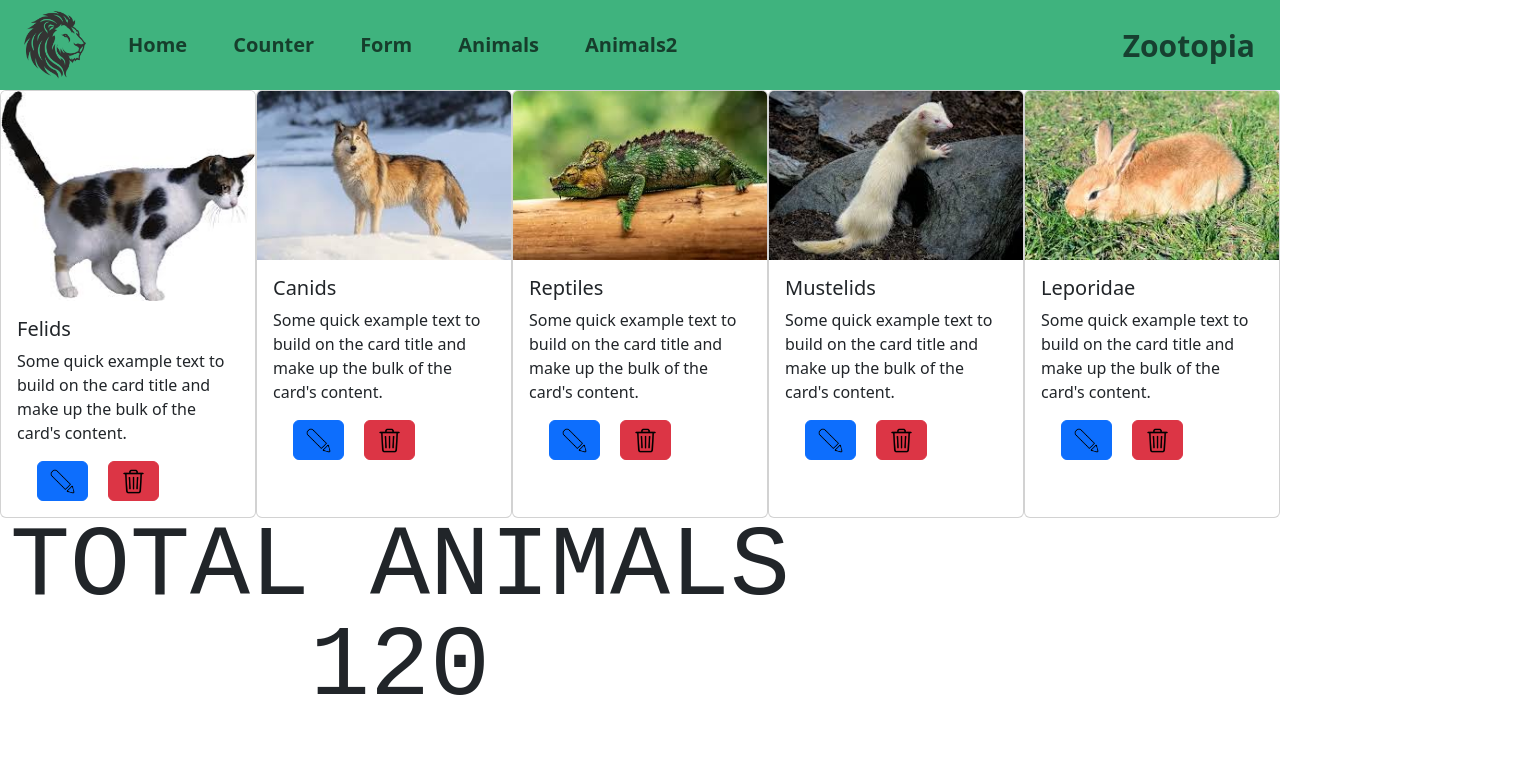
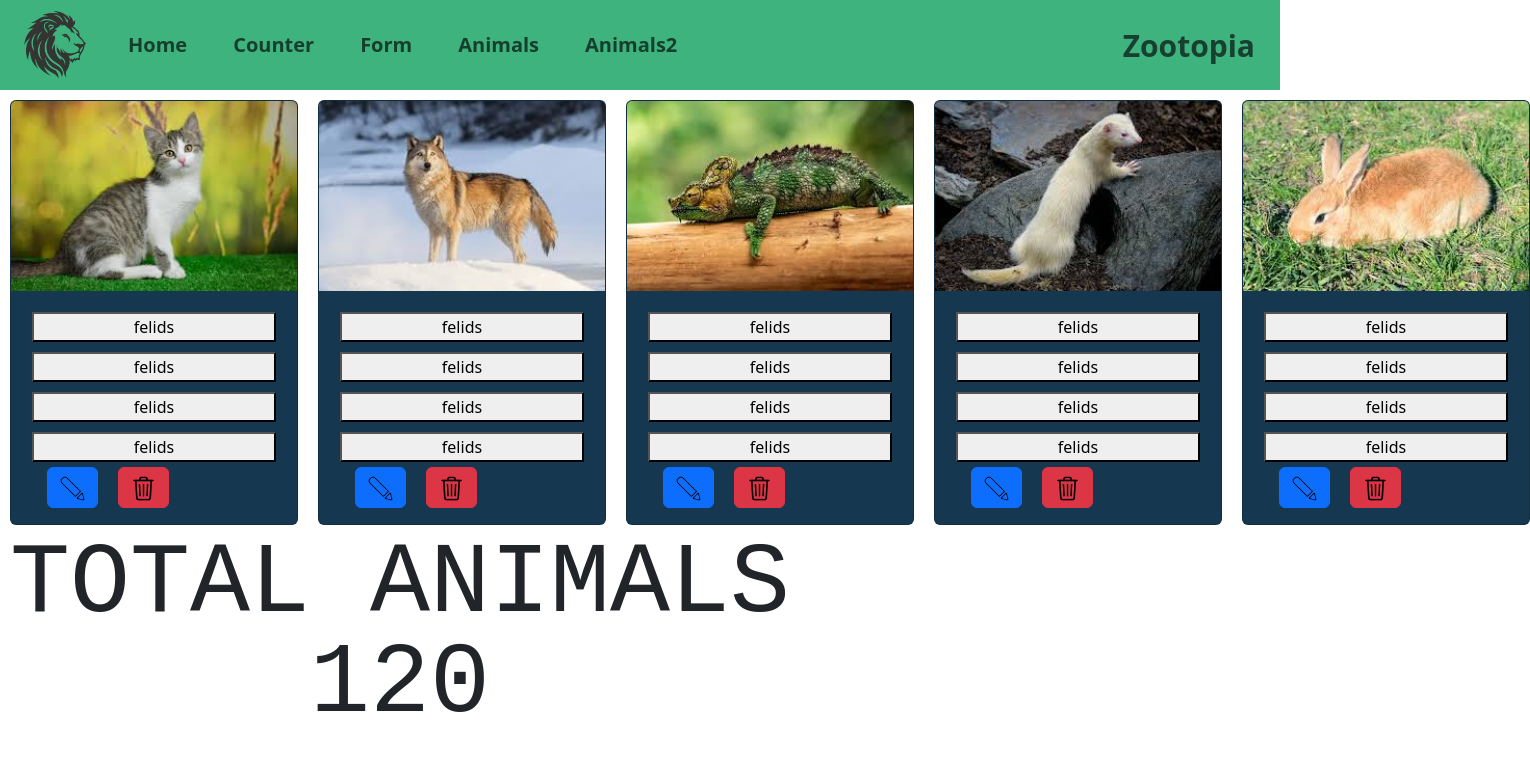
Before and after one commit to FactoriaF5-FactZoopia/Zootopia-FrontEnd, a Vue app: page /animals in a window 1280 px wide. Shown: the top 784 px of the page, 1530 px wide, since content can reach past the window. Built offline with nearby package versions, Linux system fonts and the light colour scheme.

Commit message:
card backgroud

```diff
--- a/src/components/Cards.vue
+++ b/src/components/Cards.vue
@@ -2,58 +2,89 @@
 </script>
 <template>
   <div id = "container">
+    <div class="card-complete">
       <div class="card" style="width: 18rem;">
-    <img class="card-img-top" src="../assets/imgAnimal/felino1.jpg" alt="Card image cap">
+      <img class="card-img-top" src="../assets/imgAnimal/cat1.jpg" alt="Card image cap">
       <div class="card-body">
-      <h5 class="card-title">Felids</h5>
-      <p class="card-text">Some quick example text to build on the card title and make up the bulk of the card's content.</p>
+        <div class="buttones">
+          <button> felids</button>
+          <button> felids</button>
+          <button> felids</button>
+          <button> felids</button>
+        </div>
+
       <div id = "botton">
           <a href="#" id="btn" class="btn btn-primary" ><img class="bin" src="../assets/icons/edit.png" alt="Card image cap"> </a>
           <a href="#" id="btn" class="btn btn-danger" >   <img class="bin" src="../assets/icons/bin.png" alt="Card image cap"> </a>
       </div>
       </div>
       </div>
+    </div>
+      <div class="card-complete">
       <div class="card" style="width: 18rem;">
       <img class="card-img-top" src="../assets/imgAnimal/Canids.jpg" alt="Card image cap">
       <div class="card-body">
-      <h5 class="card-title">Canids</h5>
-      <p class="card-text">Some quick example text to build on the card title and make up the bulk of the card's content.</p>
+        <div class="buttones">
+          <button> felids</button>
+          <button> felids</button>
+          <button> felids</button>
+          <button> felids</button>
+        </div>
         <div id = "botton">
           <a href="#" id="btn" class="btn btn-primary" ><img class="bin" src="../assets/icons/edit.png" alt="Card image cap"> </a>
           <a href="#" id="btn" class="btn btn-danger" >   <img class="bin" src="../assets/icons/bin.png" alt="Card image cap"> </a>
       </div>
       </div>
       </div>
+    </div>
+    <div class="card-complete">
       <div class="card" style="width: 18rem;">
       <img class="card-img-top" src="../assets/imgAnimal/reptiles.jpg" alt="Card image cap">
       <div class="card-body">
-      <h5 class="card-title">Reptiles</h5>
-      <p class="card-text">Some quick example text to build on the card title and make up the bulk of the card's content.</p>
+        <div class="buttones">
+          <button> felids</button>
+          <button> felids</button>
+          <button> felids</button>
+          <button> felids</button>
+        </div>
         <div id = "botton">
           <a href="#" id="btn" class="btn btn-primary" ><img class="bin" src="../assets/icons/edit.png" alt="Card image cap"> </a>
           <a href="#" id="btn" class="btn btn-danger" >   <img class="bin" src="../assets/icons/bin.png" alt="Card image cap"> </a>
       </div>
       </div>
       </div>
+    </div>
+    <div class="card-complete">
       <div class="card" style="width: 18rem;">
       <img class="card-img-top" src="../assets/imgAnimal/Mustelids.jpg" alt="Card image cap">
       <div class="card-body">
-      <h5 class="card-title">Mustelids</h5>
-      <p class="card-text">Some quick example text to build on the card title and make up the bulk of the card's content.</p>
+        <div class="buttones">
+          <button> felids</button>
+          <button> felids</button>
+          <button> felids</button>
+          <button> felids</button>
+        </div>
         <div id = "botton">
           <a href="#" id="btn" class="btn btn-primary" ><img class="bin" src="../assets/icons/edit.png" alt="Card image cap"> </a>
           <a href="#" id="btn" class="btn btn-danger" >   <img class="bin" src="../assets/icons/bin.png" alt="Card image cap"> </a>
       </div>
       </div>
       </div>
+    </div>
+    <div class="card-complete">
       <div class="card" style="width: 18rem;">
       <img class="card-img-top" src="../assets/imgAnimal/leporidae.jpg" alt="Card image cap">
       <div class="card-body">
-      <h5 class="card-title">Leporidae</h5>
-      <p class="card-text">Some quick example text to build on the card title and make up the bulk of the card's content.</p>
-    <div id = "botton">
+
+        <div class="buttones">
+          <button> felids</button>
+          <button> felids</button>
+          <button> felids</button>
+          <button> felids</button>
+        </div>   <div id = "botton">
           <a href="#" id="btn" class="btn btn-primary" ><img class="bin" src="../assets/icons/edit.png" alt="Card image cap"> </a>
           <a href="#" id="btn" class="btn btn-danger" >   <img class="bin" src="../assets/icons/bin.png" alt="Card image cap"> </a>
+      </div>
       </div>
       </div>
     </div>
@@ -62,7 +93,22 @@
 <style scoped>
 #container{
   display: flex;
+
 }
+.card-complete{
+  margin: 10px;
+}
+.card{
+  background-color: #153750;
+}
+.buttones{
+  display: grid;
+}
+button{
+  margin: 5px;
+
+}
+
 .bin{
   width: 25px;
 }
@@ -79,5 +125,7 @@
 #card-img-top{
   width: 50px;
   height: 70px;
+  margin: 5px;
 }
+
 </style>
--- a/src/components/Footer.vue
+++ b/src/components/Footer.vue
@@ -9,10 +9,10 @@
     <footer class="footer">
       <div>
         <p>© 2024 Your Company
-          <a href="https://www.facebook.com"  target="_blank"><img src= "../assets/facebook.png"></a>
-          <a href="https://www.instagram.com" target="_blank"><img src= "../assets/instagram.png"></a>
-          <a href="https://www.twitter.com" target="_blank"><img src= "../assets/twitter.png"></a>
-          <a href="https://www.whatsapp.com" target="_blank"><img src= "../assets/whatsapp.png"></a>
+          <a href="https://www.facebook.com"  target="_blank"><img src= "../assets/imgSocMedia/facebook.png"></a>
+          <a href="https://www.instagram.com" target="_blank"><img src= "../assets/imgSocMedia/instagram.png"></a>
+          <a href="https://www.twitter.com" target="_blank"><img src= "../assets/imgSocMedia/twitter.png"></a>
+          <a href="https://www.whatsapp.com" target="_blank"><img src= "../assets/imgSocMedia/whatsapp.png"></a>
         </p>
       </div>
     </footer>
```
Also changed, not shown: src/assets/imgAnimal/cat1.jpg (added). Lines whose indentation alone changed are shown as unchanged.
